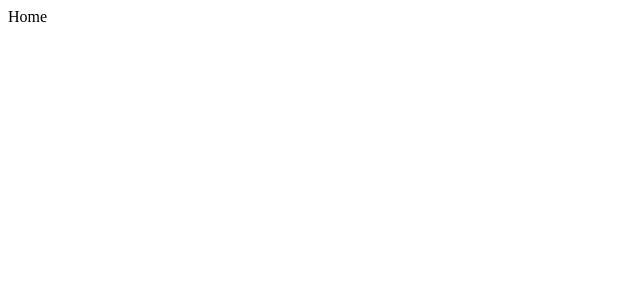
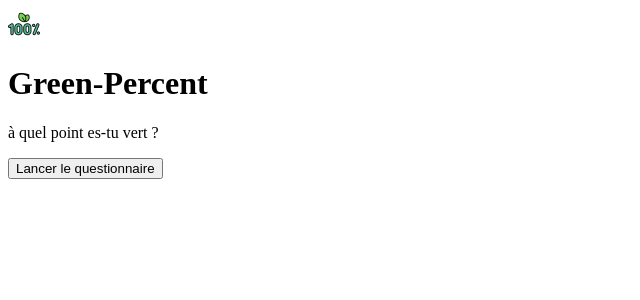
Before and after one commit to belkacem-oussama/green-percent, a React (Vite) app: page / in a window 1280 px wide. Shown: the top 300 px of the page, without its empty margins (0-640 px from the left). Built offline with nearby package versions, Linux system fonts and the light colour scheme.

Commit message:
static integration

```diff
--- a/src/pages/Home.tsx
+++ b/src/pages/Home.tsx
@@ -1,5 +1,12 @@
-import React from 'react'
+import GPLogo from '../assets/images/green-percent-logo.png'
 
 export default function Home() {
-    return <div>Home</div>
+    return (
+        <div className="home-container">
+            <img src={GPLogo} />
+            <h1>Green-Percent</h1>
+            <p>à quel point es-tu vert ?</p>
+            <button>Lancer le questionnaire</button>
+        </div>
+    )
 }
```
Also changed, not shown: src/assets/images/green-percent-logo.png (added).
